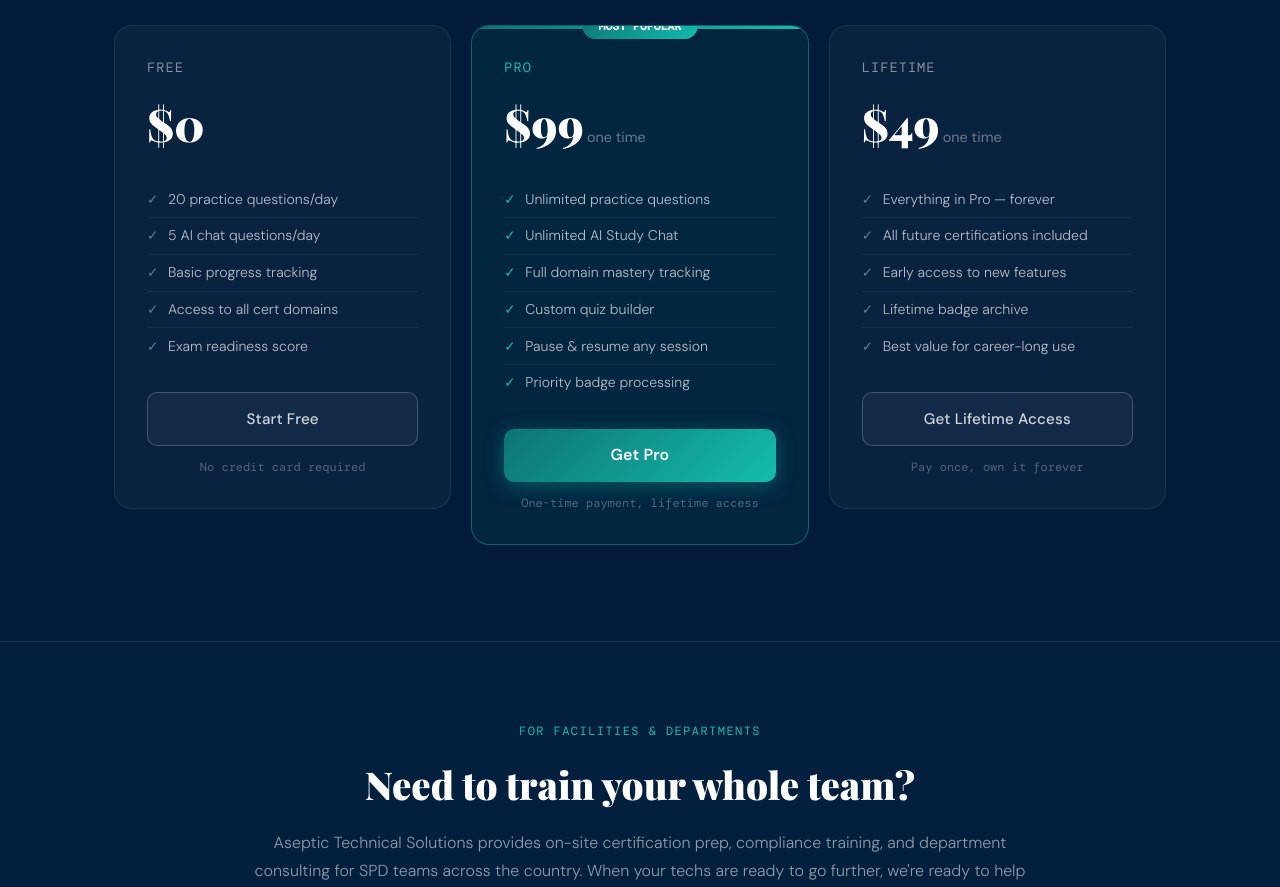
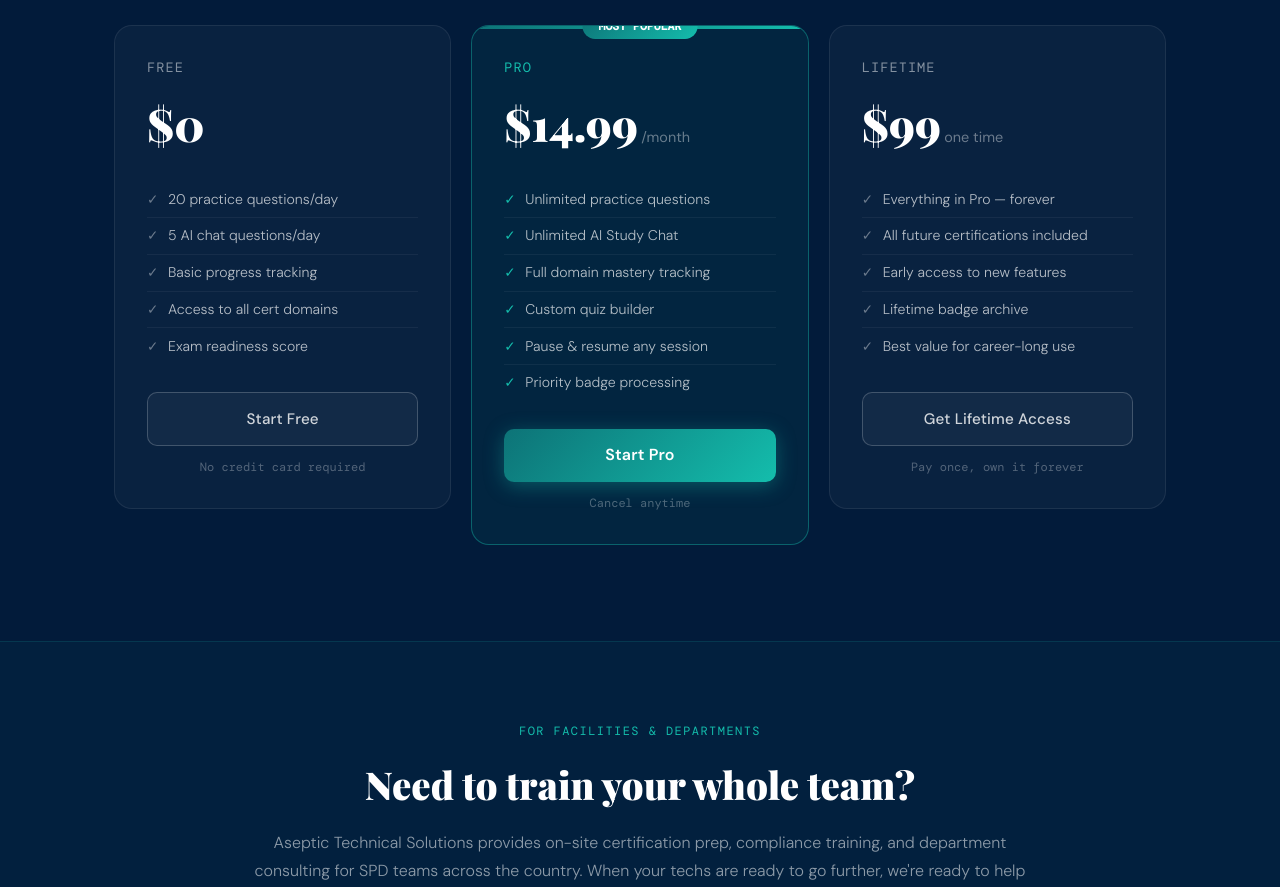
Before and after one commit to terrysc107-cloud/curly-succotash, a Next.js app: page / in a window 1280 px wide. Shown: the part 4120-5007 px from the top of the page. Built offline with nearby package versions, Linux system fonts and the light colour scheme; a web font is replaced by a local one.

Commit message:
fix: correct pricing for Pro and Lifetime plans
Update Pro to $14.99/month and Lifetime to $99 one-time.

```diff
--- a/app/page.tsx
+++ b/app/page.tsx
@@ -83,8 +83,8 @@ const PLANS = [
   },
   {
     name: "Pro",
-    price: "$99",
-    period: " one time",
+    price: "$14.99",
+    period: "/month",
     highlight: true,
     features: [
       "Unlimited practice questions",
@@ -94,12 +94,12 @@ const PLANS = [
       "Pause & resume any session",
       "Priority badge processing",
     ],
-    cta: "Get Pro",
-    note: "One-time payment, lifetime access",
+    cta: "Start Pro",
+    note: "Cancel anytime",
   },
   {
     name: "Lifetime",
-    price: "$49",
+    price: "$99",
     period: " one time",
     highlight: false,
     features: [
@@ -637,7 +637,7 @@ export default function LandingPage() {
           </div>
         </section>
 
-        {/* ── FINAL CTA ────────────────────────────────────────────────────── */}
+        {/* ── FINAL CTA ──────────────────────���─────────────────────────────── */}
         <section style={{ padding: "6rem 1.5rem", textAlign: "center", position: "relative", overflow: "hidden" }}>
           <div style={{ position: "absolute", inset: 0, background: "radial-gradient(ellipse at center, rgba(13,115,119,0.15) 0%, transparent 70%)", pointerEvents: "none" }} />
           <div style={{ position: "relative", zIndex: 2, maxWidth: 620, margin: "0 auto" }}>
```
